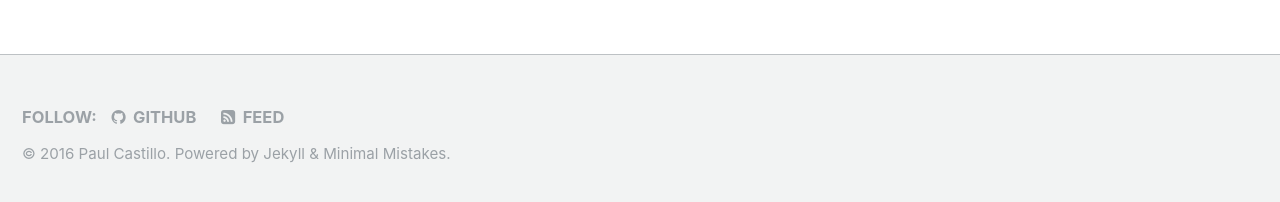
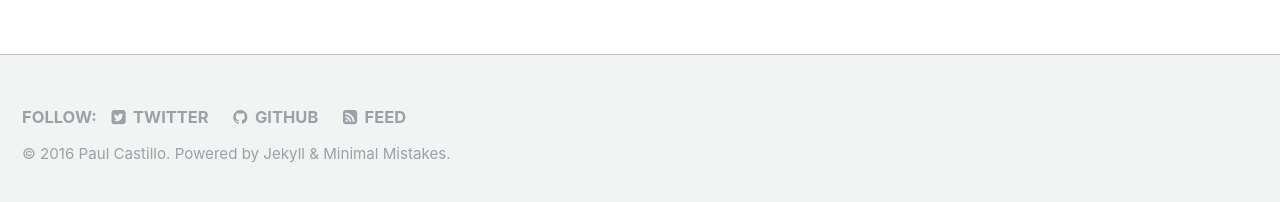
Before and after one commit to pcast01/pcast01.github.io, a Jekyll site: the page built from index.html, in a window 1280 px wide and 1262 px high. Shown: the part 1052-1254 px from the top of the window. Built offline with Jekyll 4.4.1, drawn with Linux system fonts in a browser that asks for light colours; the list of posts is cut into pages by our own code.

Commit message:
Updated twitter sharing settings.

```diff
--- a/_config.yml
+++ b/_config.yml
@@ -57,12 +57,12 @@
 
 # Social Sharing
 twitter:
-  username               :
+  username               : "pcast01"
 facebook:
   username               :
   app_id                 :
   publisher              :
-og_image                 : # Open Graph/Twitter default site image
+og_image                 : /assets/images/poshBlue.jpg
 # For specifying social profiles
 # - https://developers.google.com/structured-data/customize/social-profiles
 social:
```
